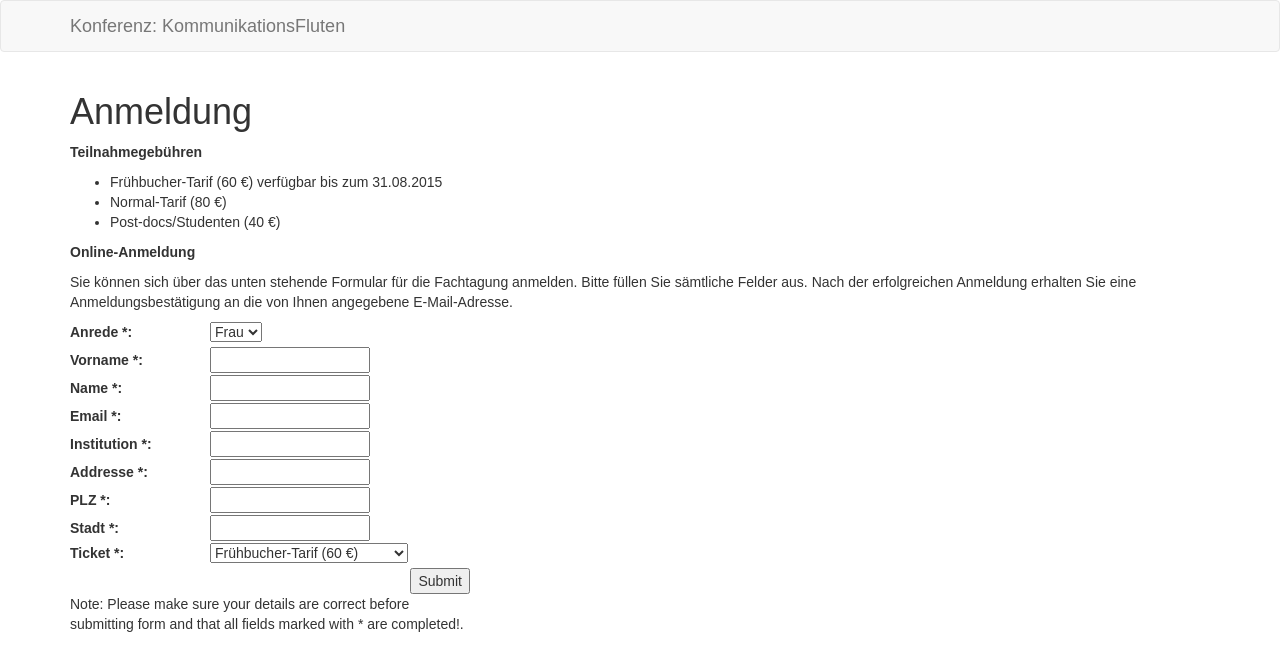
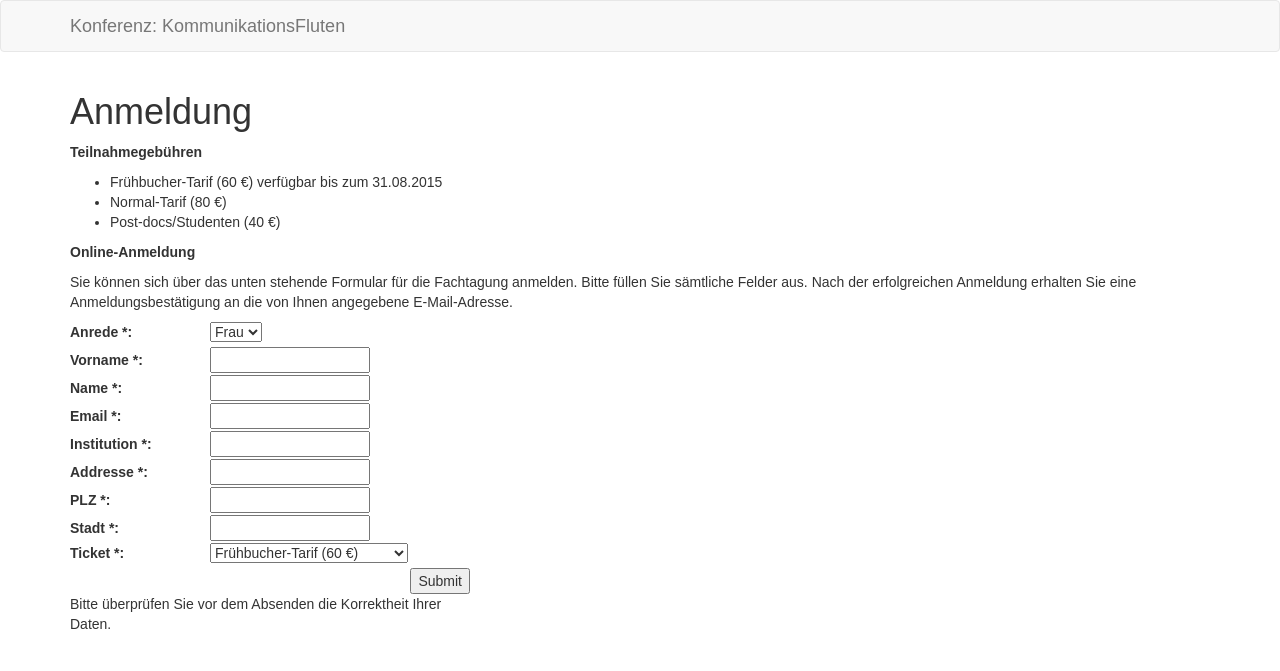
Before and after one commit to susedev/test, a Jekyll site: the page built from anmeldung.html, in a window 1280 px wide. Shown: the top 671 px of the page. Built offline with Jekyll 4.4.1, drawn with Linux system fonts in a browser that asks for light colours.

Commit message:
Edit from JekyllCMS

```diff
--- a/anmeldung.html
+++ b/anmeldung.html
@@ -45,6 +45,6 @@ title: Anmeldung
 
 <div class="line submit"><input type="submit" value="Submit" /></div>
 
-<p>Note: Please make sure your details are correct before submitting form and that all fields marked with * are completed!.</p>
+<p>Bitte &uuml;berpr&uuml;fen Sie vor dem Absenden die Korrektheit Ihrer Daten.</p>
 </form>
 </div>
```
